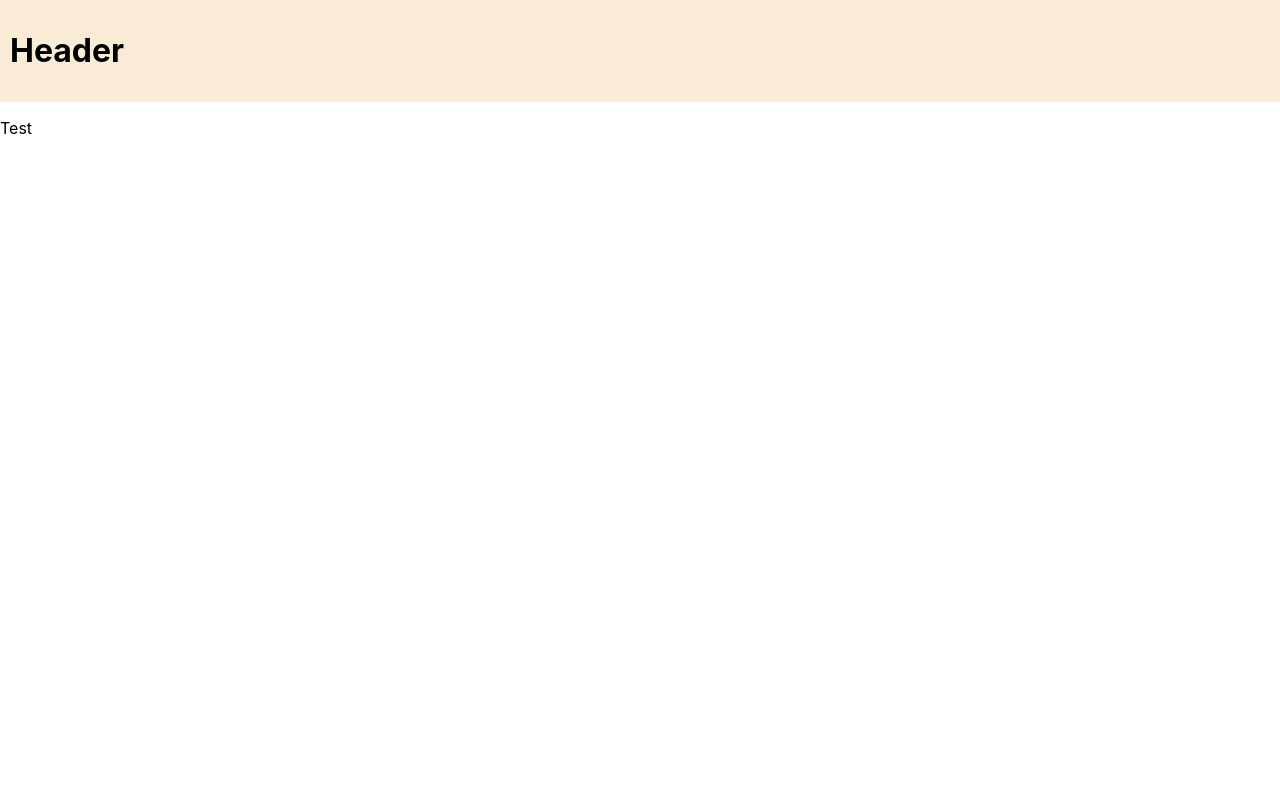
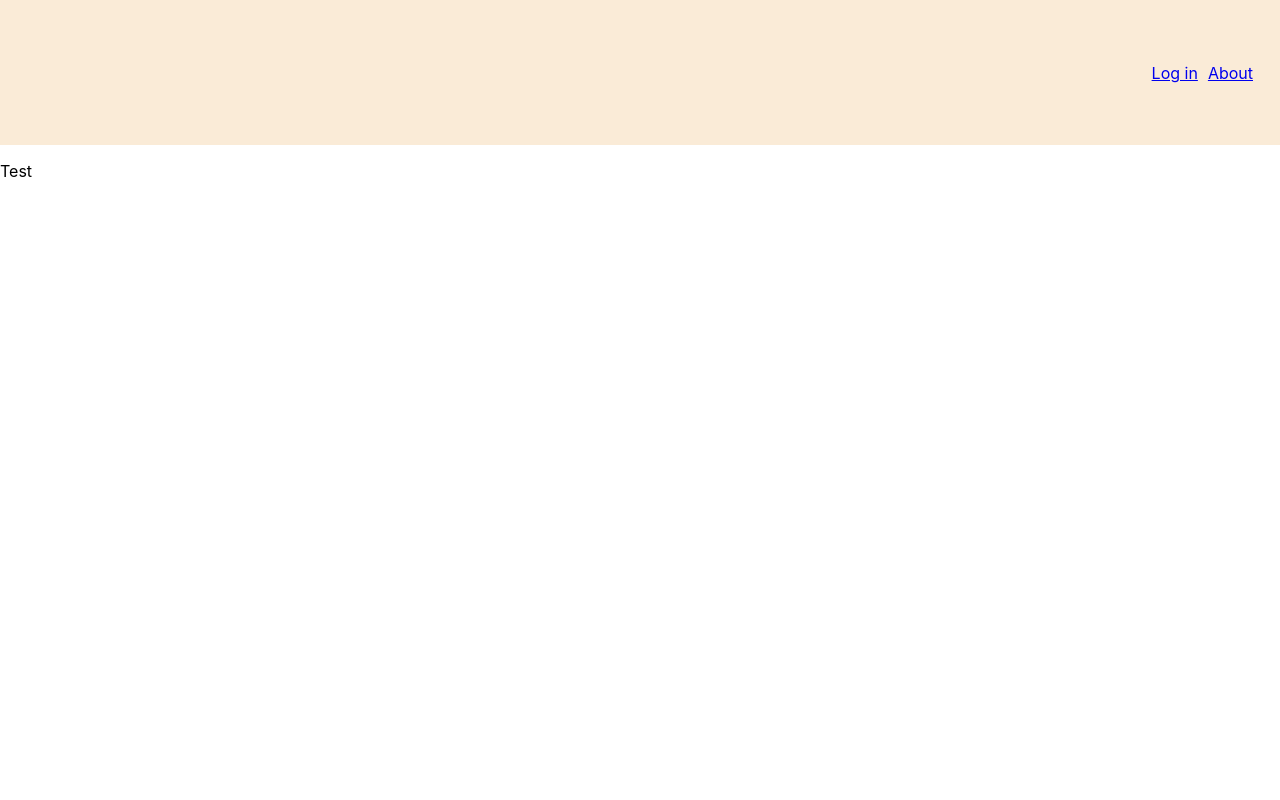
Before and after one commit to jpagtama/ReactJS_Project_05, a React (Create React App) app: page / in a window 1280 px wide. Shown: the top 800 px of the page. Built offline with nearby package versions, Linux system fonts and the light colour scheme.

Commit message:
Adds top right nav

```diff
--- a/src/components/Header.js
+++ b/src/components/Header.js
@@ -3,7 +3,10 @@ import styles from './Header.module.css'
 const Header = () => {
     return (
         <div className={styles.header} >
-            <h1>Header</h1>
+            <ul className={styles.topRightNav} >
+                <li><a href="#" >Log in</a></li>
+                <li><a href="#" >About</a></li>
+            </ul>
         </div>
     )
 }
--- a/src/components/Header.module.css
+++ b/src/components/Header.module.css
@@ -1,5 +1,15 @@
 .header {
     width: 100%;
+    height: 125px;
     padding: 10px;
     background-color: antiquewhite;
 }
+.topRightNav {
+    padding: 2em;
+    float: right;
+    display: block;
+}
+.topRightNav li {
+    display: inline-block;
+    margin: 5px;
+}
```
